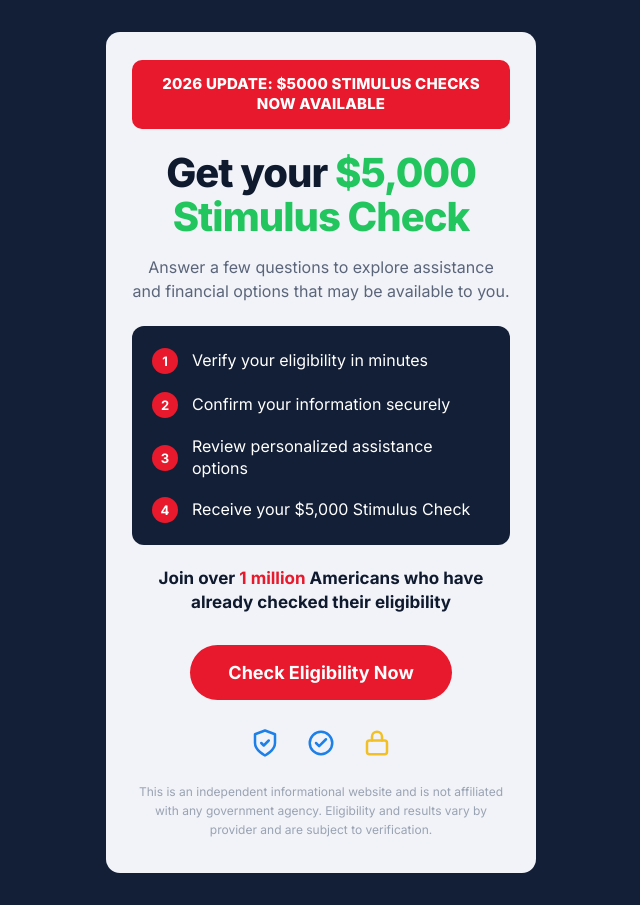
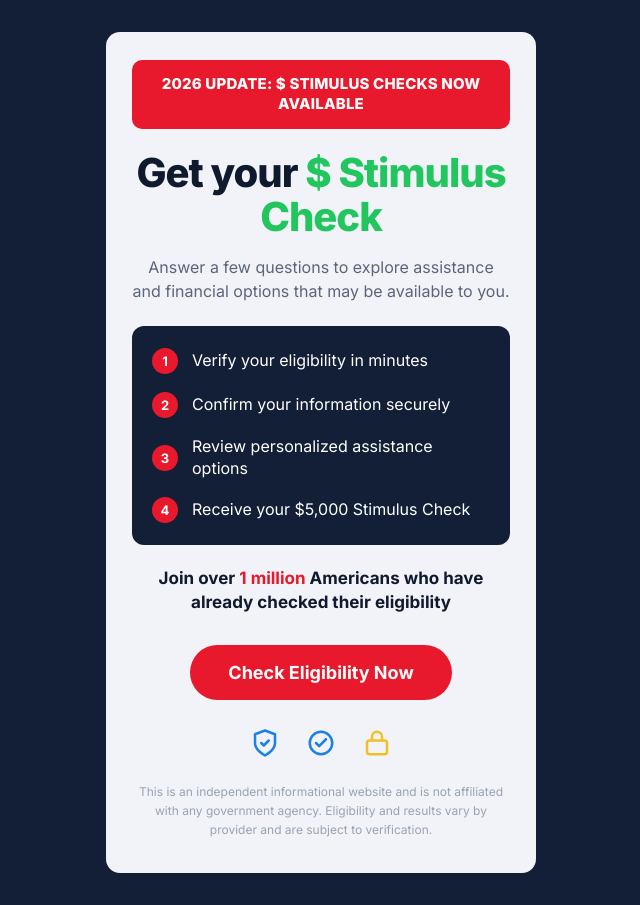
Before and after one commit to Nqobizitha30/stimulus1juba, a plain HTML site: page index.html in a window 1280 px wide. Shown: the whole page, without its empty margins (319-959 px from the left). Drawn offline with Linux system fonts and the light colour scheme.

Commit message:
Remove '$5,000' from stimulus check references

```diff
--- a/index.html
+++ b/index.html
@@ -3,9 +3,9 @@
 <head>
 <meta charset="utf-8" />
 <meta name="viewport" content="width=device-width, initial-scale=1" />
-<title>Get your $5,000 Stimulus Check</title>
+<title>Get your $ Stimulus Check</title>
 <meta name="description" content="Answer a few questions to explore assistance and financial options that may be available to you." />
-<meta property="og:title" content="Get your $5,000 Stimulus Check" />
+<meta property="og:title" content="Get your $ Stimulus Check" />
 <meta property="og:description" content="Check your eligibility in minutes. Join over 1 million Americans." />
 <meta property="og:type" content="website" />
 <meta name="twitter:card" content="summary_large_image" />
@@ -123,9 +123,9 @@
 </head>
 <body>
   <main class="card">
-    <div class="banner">2026 Update: $5000 Stimulus Checks Now Available</div>
+    <div class="banner">2026 Update: $ Stimulus Checks Now Available</div>
 
-    <h1>Get your <span>$5,000 Stimulus Check</span></h1>
+    <h1>Get your <span>$ Stimulus Check</span></h1>
     <p class="sub">Answer a few questions to explore assistance and financial options that may be available to you.</p>
 
     <section class="steps">
```
